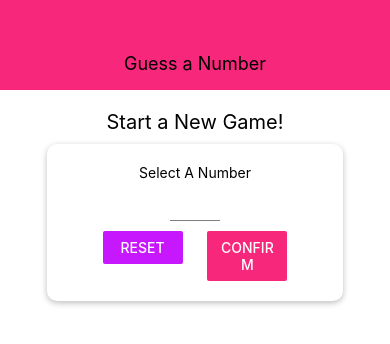
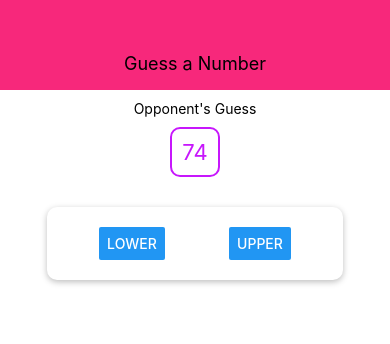
Before and after one commit to AlexDoss42/number_game, a React Native app: screen / in a window 390 px wide. Shown: the top 344 px of the page. Built offline with nearby package versions, Linux system fonts and the light colour scheme.

Commit message:
Conditionally renders the two screen and passes guess around

```diff
--- a/App.js
+++ b/App.js
@@ -1,14 +1,27 @@
-import React from 'react';
+import React, { useState } from 'react';
 import { StyleSheet, View } from 'react-native';
 
 import Header from './components/Header'
 import StartGameScreen from './screens/StartGameScreen'
+import GameScreen from './screens/GameScreen'
 
 export default function App() {
+  const [userNumber, setUserNumber] = useState()
+
+  const startGameHandler = (selectedNumber) => {
+    setUserNumber(selectedNumber);
+  };
+
+  let content = <StartGameScreen onStartGame={startGameHandler} />
+
+  if (content) {
+    content = <GameScreen userChoice={userNumber}/>
+  }
+
   return (
     <View style={styles.screen}>
       <Header title="Guess a Number"/>
-      <StartGameScreen />
+      {content}
     </View>
   );
 }
--- a/screens/GameScreen.js
+++ b/screens/GameScreen.js
@@ -1,4 +1,4 @@
-import React from 'react';
+import React, { useState } from 'react';
 import { View, Text, StyleSheet, Button } from 'react-native';
 
 import NumberContainer from '../components/NumberContainer'
--- a/screens/StartGameScreen.js
+++ b/screens/StartGameScreen.js
@@ -40,7 +40,7 @@
     <Card style={styles.summaryContainer}>
       <Text>You selected</Text>
       <NumberContainer>{selectedNumber}</NumberContainer>
-      <Button title="START GAME" />
+      <Button title="START GAME" onPress={() => onStartGame(selectedNumber)}/>
     </Card>
     )}
 
```
